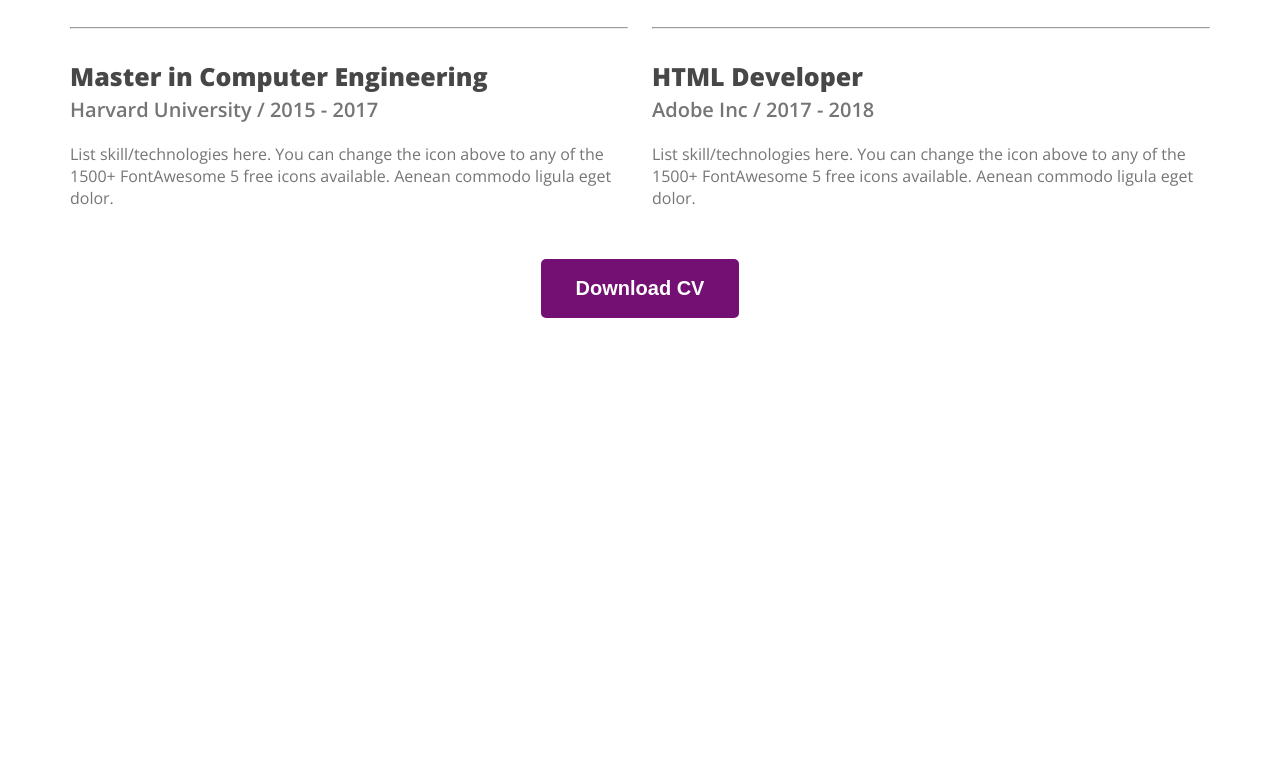
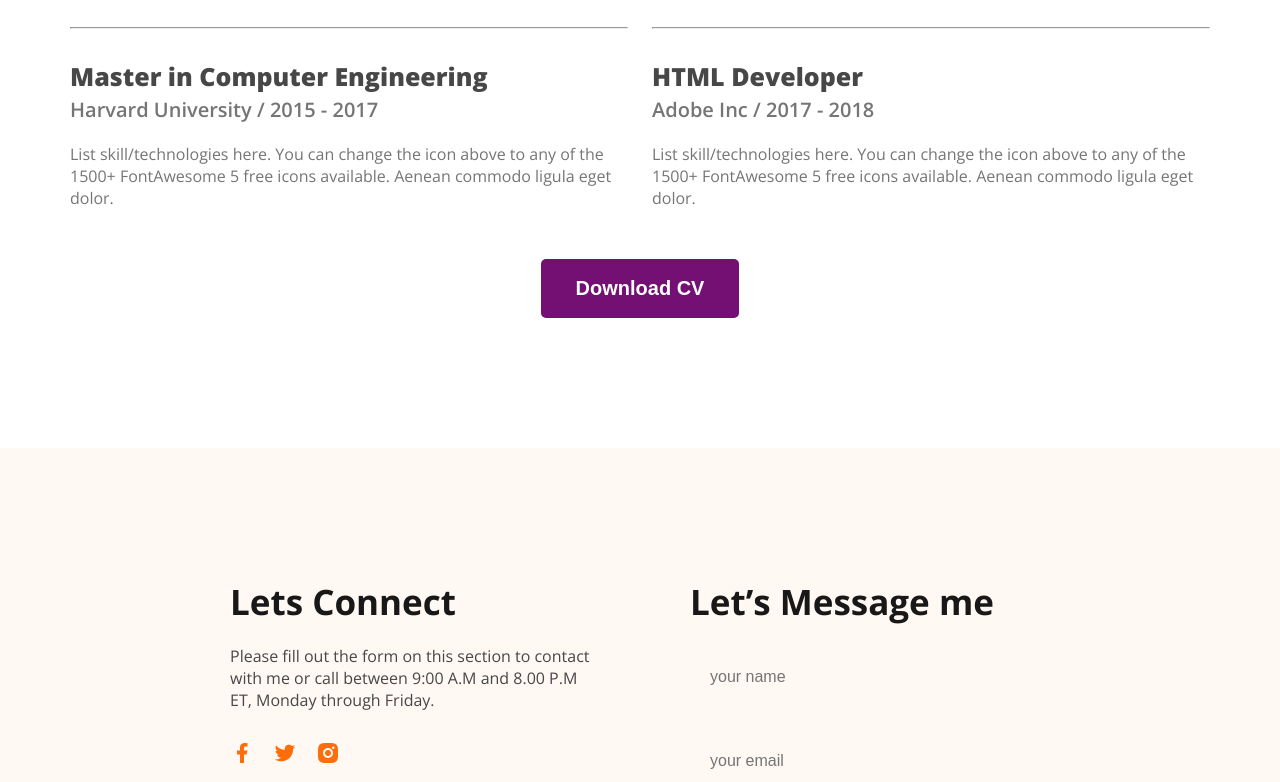
Before and after one commit to Tahrima-Banna/CSS-Protfolio, a plain HTML site: page index.html in a window 1280 px wide. Shown: the part 2677-3459 px from the top of the page. Before the commit the page ends 3125 px from the top, so only its background shows below. Drawn offline with nearby package versions, Linux system fonts and the light colour scheme.

Commit message:
finished project

```diff
--- a/index.html
+++ b/index.html
@@ -147,8 +147,25 @@ to any of the 1500+ FontAwesome 5 free icons available. Aenean commodo ligula eg
             </div>
        </section>
     </main>
-    <footer>
-
+    <footer class="secondary-bg">
+        <div class="footer-column">
+            <h3 class="section-title">Lets Connect</h3>
+            <p class="footer-desc">Please fill out the form on this section to contact with me or call between 9:00 A.M and 8.00 P.M ET, Monday through Friday.</p>
+            <div>
+                <a href="" class="margin-right"><img src="./images/icons/facebook.png" alt="facebook"></a>
+                <a href="" class="margin-right"><img src="./images/icons/twitter.png" alt="twitter"></a>
+                <a href=""><img src="./images/icons/insta.png" alt="insta"></a>
+            </div>
+        </div>
+        <div class="footer-column">
+            <h3 class="section-title">Let’s Message me</h3>
+            <form action="">
+                <input type="text" name="" id="" placeholder="your name">
+                <input type="email" name="" id="" placeholder="your email">
+                <textarea name="" id="" cols="30" rows="50" placeholder="Message"></textarea>
+                <input class="btn-primary" type="submit" value="submit">
+            </form>
+        </div>
     </footer>
 </body>
 </html>
--- a/styles/protfolio.css
+++ b/styles/protfolio.css
@@ -53,6 +53,7 @@
     font-weight:bold;
     font-size:35px;
     color:#181818;
+    margin-bottom:20px;
 }
 .section-description{
     font-size:18px;
@@ -187,3 +188,35 @@ main{
 .resume-btn{
     margin-top:20px;
 }
+/* footer */
+
+footer{
+    display: flex;
+    padding:130px 230px;
+    gap:100px;
+}
+.footer-column{
+    width:50%;
+}
+
+footer input[type="text"],footer input[type="email"],footer textarea{
+    height:64px;
+    border-radius:5px;
+    background-color: #FFF8F3;
+    color:#757575;
+    padding:18px 20px;
+    margin-bottom:20px;
+    width:100%;
+    display: block;
+    font-size:16px;
+    border: none;
+}
+.footer-desc{
+    margin-top: 18px;
+    margin-bottom: 30px;
+    font-size:16px;
+    color:#474747;
+}
+.margin-right{
+    margin-right:15px;
+}
```
